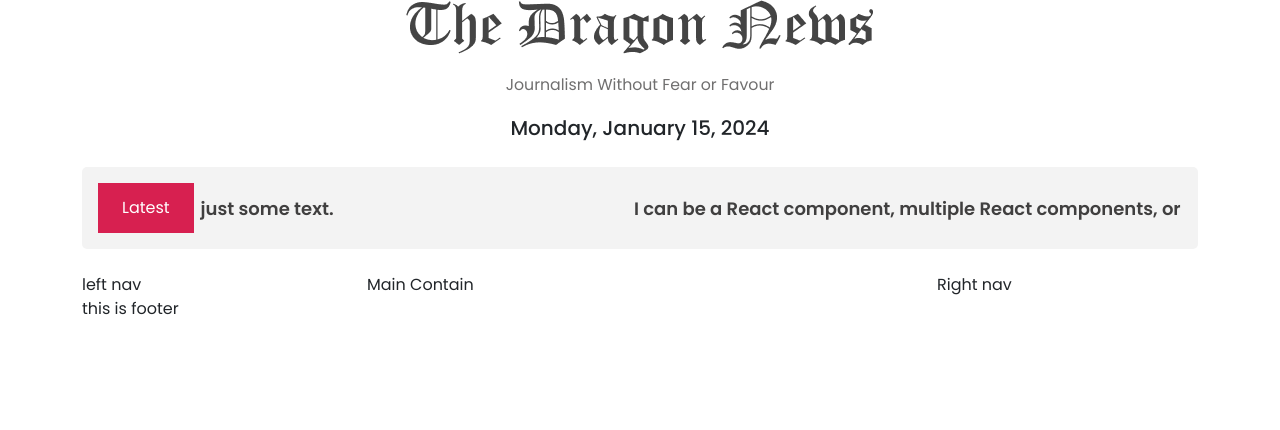
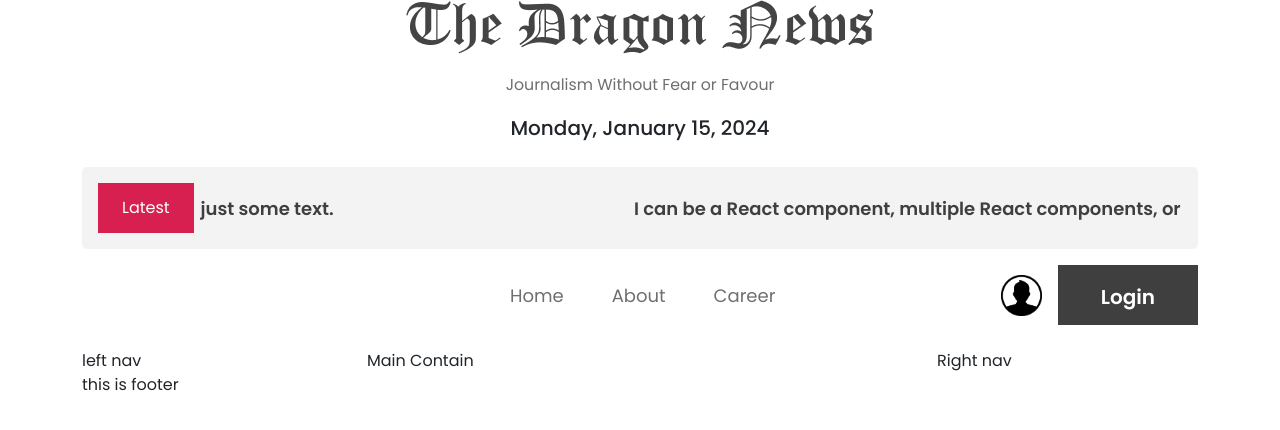
Before and after one commit to code-with-omar/the-dragon-news-react, a React (Vite) app: page / in a window 1280 px wide. Shown: the top 430 px of the page. Built offline with nearby package versions, Linux system fonts and the light colour scheme.

Commit message:
Complete the complex navbar

```diff
--- a/src/index.css
+++ b/src/index.css
@@ -19,9 +19,14 @@ html {
     --dark-color-06: #E7E7E7;
     --dark-color-07: #F3F3F3;
     --pink-color: #D72050;
+    --white-color: #fff;
 }
 
 /* font color  */
+.white {
+    color: var(--white-color);
+}
+
 .dark-02 {
     color: var(--dark-color-02);
 }
@@ -62,9 +67,11 @@ html {
 .bg-dark-07 {
     background: var(--dark-color-07);
 }
-.bg-pink{
+
+.bg-pink {
     background: var(--pink-color);
 }
+
 /* font weight  */
 .fw-400 {
     font-weight: 400;
@@ -106,11 +113,12 @@ html {
 .fs-35 {
     font-size: 35px;
 }
+
 /* button */
-.button{
+.button {
     padding: 10px 24px;
     line-height: 30px;
-    color:#ffff;
+    color: #ffff;
     border: none;
     border-radius: 0;
 }
--- a/src/pages/Home/Home/Home.jsx
+++ b/src/pages/Home/Home/Home.jsx
@@ -4,11 +4,14 @@ import LeftNav from '../../Shared/LeftNav/LeftNav.jsx';
 import RightNav from '../../Shared/RightNav/RightNav.jsx';
 import Footer from '../../Shared/Footer/Footer.jsx';
 import BrakingNews from './BrakingNews.jsx';
+import UserNavBar from '../../Shared/UserNavBar/UserNavBar.jsx';
+
 const Home = () => {
   return (
     <div>
       <Header></Header>
       <BrakingNews></BrakingNews>
+      <UserNavBar></UserNavBar>
       <Row>
 
         <Col lg={3} className="g-4">
--- /dev/null
+++ b/src/pages/Shared/UserNavBar/UserNamBar.css
@@ -0,0 +1,40 @@
+.user-navbar-content {
+    width: 700px;
+}
+
+.user-navbar-links a {
+    text-decoration: none;
+    cursor: pointer;
+
+}
+
+.user-navbar-links a:hover {
+    border-bottom: 1px solid rgb(109, 85, 85);
+    cursor: pointer;
+}
+
+.user-navbar-user {
+    height: 60px;
+}
+
+.user-navbar-user .user-navbar-user-img {
+    width: 41px;
+    height: 41px;
+    margin: auto;
+
+}
+
+.user-login-btn {
+    border-radius: 0;
+    padding: 16px 42px;
+}
+
+.user-login-btn:hover {
+    background: #403F3F;
+    color: aqua;
+}
+@media only screen and (max-width: 992px) {
+    .user-navbar-content{
+        width: 100%;
+    }
+}
--- /dev/null
+++ b/src/pages/Shared/UserNavBar/UserNavBar.jsx
@@ -0,0 +1,34 @@
+import { Container, Nav, Navbar } from "react-bootstrap";
+import { Link } from "react-router-dom";
+import defaultImge from "../../../assets/user.png"
+import "./UserNamBar.css"
+const UserNavBar = () => {
+    return (
+        <div className="d-flex  ms-lg-auto mt-3 user-navbar-content">
+            <Navbar expand="lg" className="user-navbar">
+                <Container>
+                    {/* Hamburger Menu */}
+                    <Navbar.Toggle aria-controls="basic-navbar-nav" />
+
+                    {/* Navbar Collapse */}
+                    <Navbar.Collapse id="basic-navbar-nav">
+                        <Nav className="me-auto user-navbar-links">
+                            <Link className="dark-03 fs-18 fw-400 me-5 ms-0" to='/home'>Home</Link>
+                            <Link className="dark-03 fs-18 fw-400 me-5" to='/bout'>About</Link>
+                            <Link className="dark-03 fs-18 fw-400 " to='/career'>Career</Link>
+                        </Nav>
+                    </Navbar.Collapse>
+
+                    {/* Brand Logo on the Right */}
+
+                </Container>
+            </Navbar>
+            <div className="user-navbar-user d-flex ms-auto">
+                <img src={defaultImge} alt="" className="img-fluid user-navbar-user-img" />
+                <Link className="btn fs-20 fw-600 bg-dark-02 white user-login-btn ms-3" to="/login">Login</Link>
+            </div>
+        </div>
+    );
+};
+
+export default UserNavBar;
```
